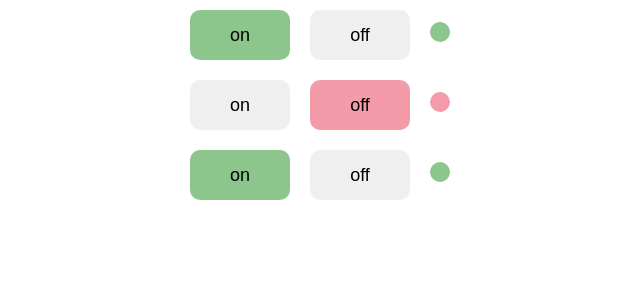
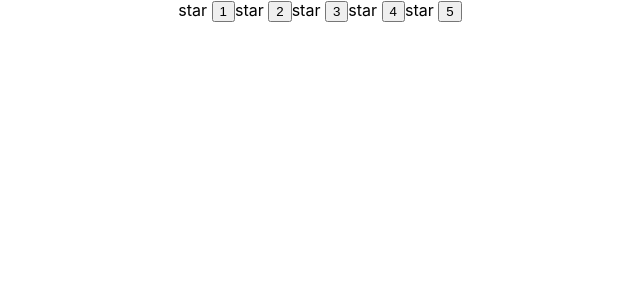
Before and after one commit to eliseevais/repeat-react-kabzda, a React (Create React App) app: page / in a window 1280 px wide. Shown: the top 300 px of the page, without its empty margins (320-960 px from the left). Built offline with nearby package versions, Linux system fonts and the light colour scheme.

Commit message:
sprint 01 week 03: useState and homework

```diff
--- a/package.json
+++ b/package.json
@@ -41,6 +41,7 @@
   },
   "devDependencies": {
     "@types/react": "^19.0.10",
+    "prettier": "3.5.3",
     "typescript": "^5.8.2"
   }
 }
--- a/src/App.tsx
+++ b/src/App.tsx
@@ -2,21 +2,29 @@
 import {Accordion} from "./components/Accordion/Accordion";
 import {Rating} from "./components/Rating/Rating";
 import {OnOff} from "./components/OnOff/OnOff";
+import {UncontrolledAccordion} from "./components/Accordion/UncontrolledAccordion";
+import {UncontrolledRating} from "./components/Rating/UncontrolledRating";
 
 function App() {
   return (
     <div className="App">
       {/*<Accordion title={"Title 1 for accordion"} collapsed={true}/>*/}
       {/*<Accordion title={"Title 2 for accordion"} collapsed={false}/>*/}
+
+      {/*<UncontrolledAccordion title={"Menu"}/>*/}
+      {/*<UncontrolledAccordion title={"Users"}/>*/}
+
       {/*<Rating value={0}/>*/}
       {/*<Rating value={1}/>*/}
       {/*<Rating value={2}/>*/}
       {/*<Rating value={3}/>*/}
       {/*<Rating value={4}/>*/}
       {/*<Rating value={5}/>*/}
-      <OnOff status={true}/>
-      <OnOff status={false}/>
-      <OnOff status={true}/>
+
+      <UncontrolledRating />
+
+      {/*<OnOff />*/}
+      {/*<OnOff />*/}
     </div>
   );
 }
--- /dev/null
+++ b/src/components/Accordion/UncontrolledAccordion.tsx
@@ -0,0 +1,42 @@
+import {useState} from "react";
+
+type UncontrolledAccordionPropsType = {
+  title: string
+  // collapsed: boolean
+}
+
+export const UncontrolledAccordion = (props: UncontrolledAccordionPropsType) => {
+  const [collapsed, setCollapsed] = useState(false);
+
+  const onClickCollapsedHandler = () => {
+    setCollapsed(!collapsed);
+  }
+
+  return (
+    <div>
+      <AccordionTitle title={props.title}/>
+      <button onClick={onClickCollapsedHandler}>toggle</button>
+      {collapsed && <AccordionBody/>}
+    </div>
+  )
+}
+
+type AccordionTitlePropsType = {
+  title: string
+}
+
+const AccordionTitle = (props: AccordionTitlePropsType) => {
+  return (
+    <h3>{props.title}</h3>
+  )
+}
+
+const AccordionBody = () => {
+  return (
+    <ul>
+      <li>1</li>
+      <li>2</li>
+      <li>3</li>
+    </ul>
+  )
+}
--- a/src/components/OnOff/OnOff.tsx
+++ b/src/components/OnOff/OnOff.tsx
@@ -1,24 +1,69 @@
-import s from "./OnOff.module.css"
+import {useState} from "react";
 
 type OnOffPropsType = {
-  status: boolean
+  // status: boolean
 }
 
+// export const OnOff = (props: OnOffPropsType) => {
+//   return (
+//     <div>
+//       {props.status
+//         ? (<>
+//           <button className={s.green}>on</button>
+//           <button >off</button>
+//           <button className={`${s.circle} ${s.green}`}></button>
+//         </>)
+//         : (<>
+//           <button >on</button>
+//           <button className={s.red}>off</button>
+//           <button className={`${s.circle} ${s.red}`}></button>
+//         </>)
+//       }
+//     </div>
+//   )
+// }
+
 export const OnOff = (props: OnOffPropsType) => {
+  const [status, setStatus] = useState(false)
+
+  // const status = false
+
+  const onStyle = {
+    width: '30px',
+    height: '30px',
+    border: '1px solid black',
+    display: 'inline-block',
+    padding: '2px',
+    backgroundColor: status ? 'green' : 'white'
+  }
+  const offStyle = {
+    width: '30px',
+    height: '30px',
+    border: '1px solid black',
+    display: 'inline-block',
+    marginLeft: '5px',
+    padding: '2px',
+    backgroundColor: status ? 'white' : 'red'
+  }
+  const indicatorStyle = {
+    width: '20px',
+    height: '20px',
+    borderRadius: '50%',
+    border: '1px solid black',
+    display: 'inline-block',
+    marginLeft: '5px',
+    backgroundColor: status ? 'green' : 'red'
+  }
+
+  const onClickHandler = () => {
+    setStatus(!status)
+  }
+
   return (
     <div>
-      {props.status
-        ? (<>
-          <button className={s.green}>on</button>
-          <button >off</button>
-          <button className={`${s.circle} ${s.green}`}></button>
-        </>)
-        : (<>
-          <button >on</button>
-          <button className={s.red}>off</button>
-          <button className={`${s.circle} ${s.red}`}></button>
-        </>)
-      }
+      <div style={onStyle} onClick={onClickHandler}>on</div>
+      <div style={offStyle} onClick={onClickHandler}>off</div>
+      <div style={indicatorStyle} onClick={onClickHandler}></div>
     </div>
   )
 }
--- /dev/null
+++ b/src/components/Rating/UncontrolledRating.tsx
@@ -0,0 +1,33 @@
+import {useState} from "react";
+
+type RatingProps = {
+  value?: 0 | 1 | 2 | 3 | 4 | 5;
+}
+
+export function UncontrolledRating(props: RatingProps) {
+  const [value, setValue] = useState<number>(props.value || 0);
+
+  return (
+    <div>
+      <Star selected={value > 0}/><button onClick={() => setValue(1)}>1</button>
+      <Star selected={value > 1}/><button onClick={() => setValue(2)}>2</button>
+      <Star selected={value > 2}/><button onClick={() => setValue(3)}>3</button>
+      <Star selected={value > 3}/><button onClick={() => setValue(4)}>4</button>
+      <Star selected={value > 4}/><button onClick={() => setValue(5)}>5</button>
+    </div>
+  )
+}
+
+type StarPropsType = {
+  selected: boolean
+}
+
+function Star(props: StarPropsType) {
+  if (props.selected) {
+    return (
+      <span><b>star </b></span>
+    )
+  } else {
+    return <span>star </span>
+  }
+}
```
Also changed, not shown: 1 other file (tests, documents, lock files or other folders).
